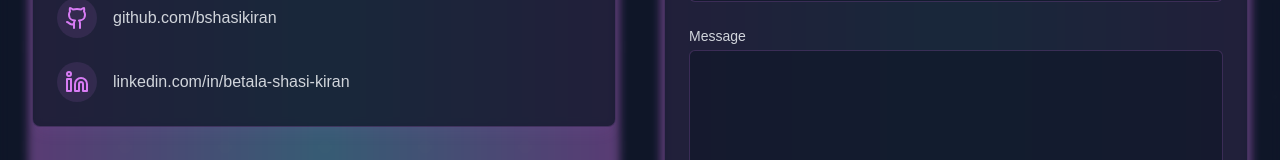
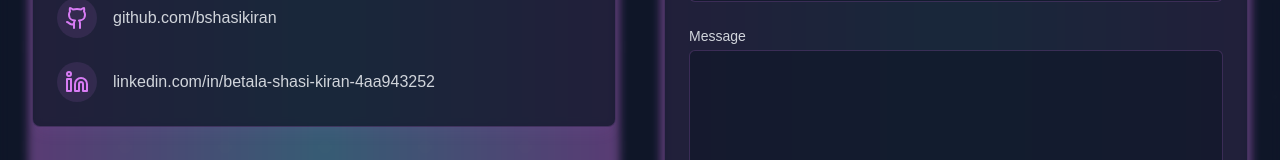
Before and after one commit to bshasikiran/flutter-showcase-app-magic, a React (Vite) app: page / in a window 1280 px wide. Shown: the part 5878-6038 px from the top of the page. Built offline with nearby package versions, Linux system fonts and the light colour scheme.

Commit message:
Update LinkedIn link
Update LinkedIn link to the new one.

```diff
--- a/src/components/About.tsx
+++ b/src/components/About.tsx
@@ -53,7 +53,7 @@ const About = () => {
 
             <div className="flex flex-wrap gap-3">
               <a
-                href="https://www.linkedin.com/in/betala-shasi-kiran"
+                href="https://www.linkedin.com/in/betala-shasi-kiran-4aa943252"
                 target="_blank"
                 rel="noopener noreferrer"
                 className="px-4 py-2 bg-gradient-to-r from-blue-600 to-blue-700 text-white rounded-md hover:from-blue-500 hover:to-blue-600 transition-all duration-300 hover:-translate-y-1 shadow-lg shadow-blue-600/20"
--- a/src/components/Contact.tsx
+++ b/src/components/Contact.tsx
@@ -82,12 +82,12 @@ const Contact = () => {
                     <Linkedin className="text-primary" size={24} />
                   </div>
                   <a
-                    href="https://www.linkedin.com/in/betala-shasi-kiran"
+                    href="https://www.linkedin.com/in/betala-shasi-kiran-4aa943252"
                     target="_blank"
                     rel="noopener noreferrer"
                     className="text-gray-300 hover:text-primary transition-colors"
                   >
-                    linkedin.com/in/betala-shasi-kiran
+                    linkedin.com/in/betala-shasi-kiran-4aa943252
                   </a>
                 </div>
               </div>
--- a/src/components/Footer.tsx
+++ b/src/components/Footer.tsx
@@ -15,7 +15,7 @@ const Footer = () => {
 
           <div className="flex space-x-6">
             <a
-              href="https://www.linkedin.com/in/betala-shasi-kiran"
+              href="https://www.linkedin.com/in/betala-shasi-kiran-4aa943252"
               target="_blank"
               rel="noopener noreferrer"
               className="text-gray-400 hover:text-white transition-colors"
```
